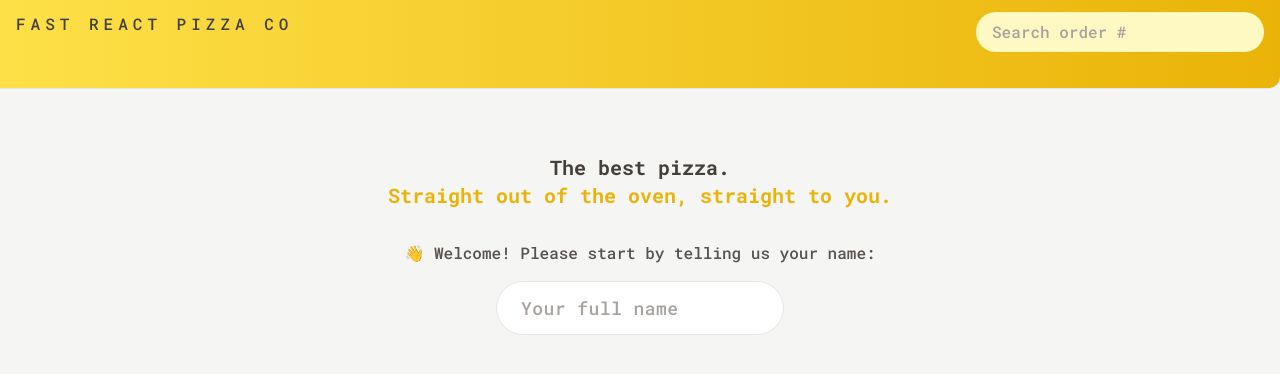
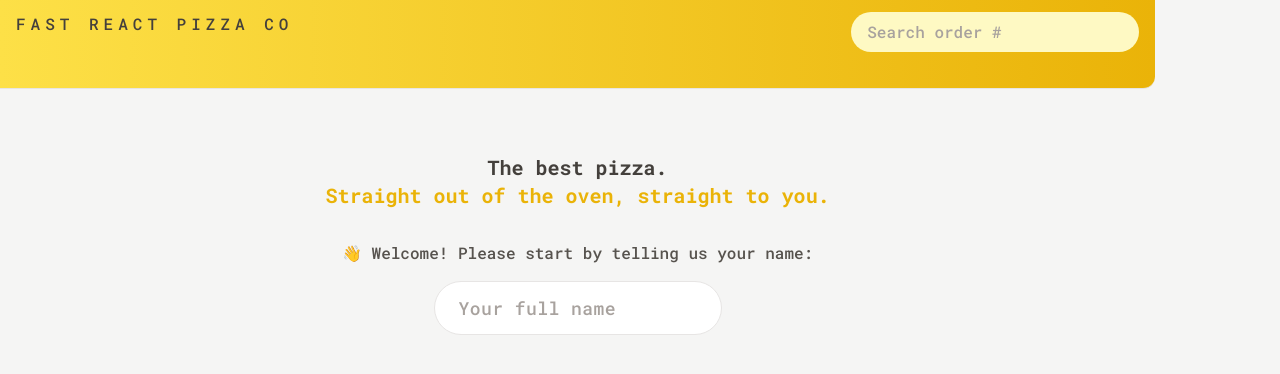
Before and after one commit to AshishCoreProject/fast-react-pizza, a React (Vite) app: page / in a window 1280 px wide. Shown: the top 374 px of the page. Built offline with nearby package versions, Linux system fonts and the light colour scheme.

Commit message:
final Commit2

```diff
--- a/src/index.css
+++ b/src/index.css
@@ -1,6 +1,6 @@
 html,
 body {
-  max-width: 100%;
+  max-width: 95%;
   overflow-x: hidden;
 }
 
```
